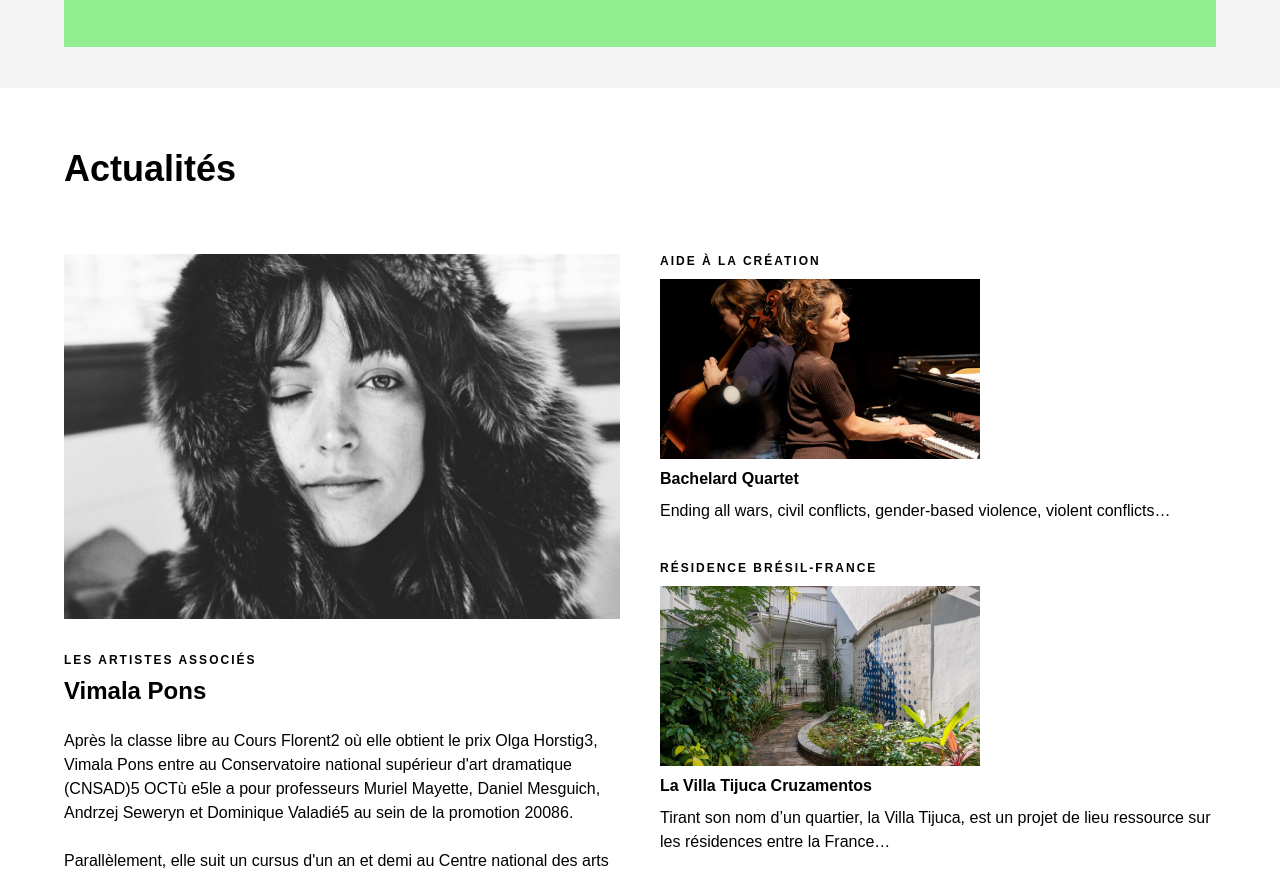
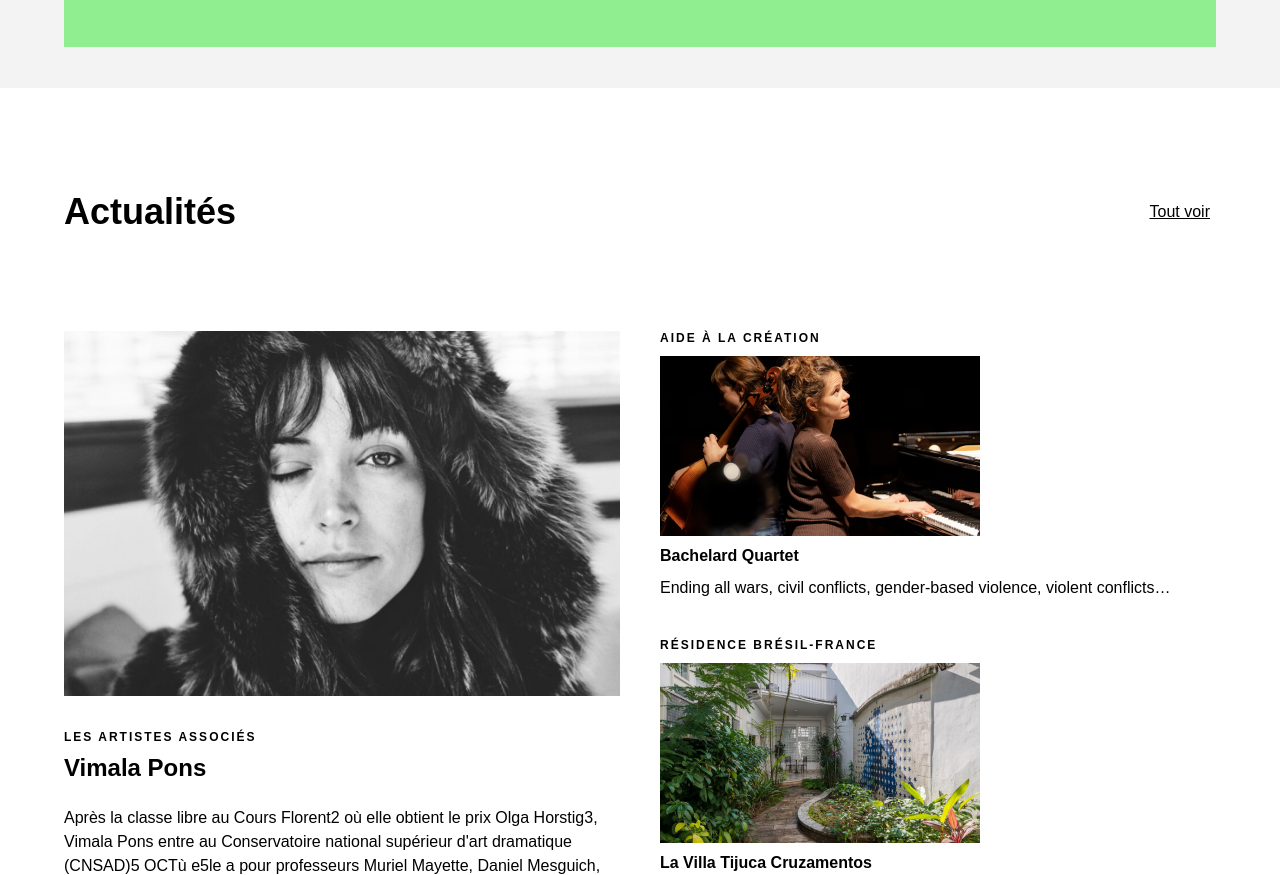
Before and after one commit to arnaudouttier/mc2, a website built with Parcel: page src/pages/homepage.html in a window 1280 px wide. Shown: the part 1218-2093 px from the top of the page. Built offline with nearby package versions, Linux system fonts and the light colour scheme; a web font is replaced by a local one.

Commit message:
nlle beta

```diff
--- a/src/pages/homepage.html
+++ b/src/pages/homepage.html
@@ -11,7 +11,7 @@
 </head>
 
 <body>
-  <div class="bandeau">
+  <div id="bandeau" class="bandeau">
     <div class="bandeau-inner">
       <div class="bandeau-left">
         <h4>Fermé aujourd'hui</h4>
@@ -195,7 +195,13 @@
     <!-- .agenda -->
 
     <section class="news">
-      <h3 class="section-title">Actualités</h3>
+      <div class="news-header">
+        <h3 class="news-section-title">Actualités</h3>
+        <a href="">
+          <button class="btn">Tout voir</button>
+        </a>
+      </div>
+      <!-- news-header -->
 
       <div class="news-grid">
         <section class="news-thumb">
@@ -423,10 +429,12 @@
 
   <footer id="site-footer">
     <div class="to-top">
-      <button class="btn btn-to-top">
-        <img src="../images/icons/icon-to-top.svg" alt="icone vers le haut" />
-        RETOUR HAUT DE PAGE
-      </button>
+      <a href="#bandeau">
+        <button class="btn btn-to-top">
+          <img src="../images/icons/icon-to-top.svg" alt="icone vers le haut" />
+          RETOUR HAUT DE PAGE
+        </button>
+      </a>
     </div>
     <!-- .top-top -->
 
--- a/src/scss/components/_news.scss
+++ b/src/scss/components/_news.scss
@@ -2,22 +2,48 @@
 
 .news {
   display: grid;
-  grid-template-columns: min(90vw , 1320px);
+  grid-template-columns: min(90vw, 1320px);
   justify-content: center;
-  padding: 60px 0 30px 0;
+  padding-top: clamp(
+    61px,
+    calc(3.8125rem + ((1vw - 3.75px) * 4.6009)),
+    110px
+  ); // 375vw to 1440vw
+  padding-bottom: clamp(
+    29px,
+    calc(1.8125rem + ((1vw - 3.75px) * 9.2958)),
+    128px
+  ); // 375vw to 1440vw
   color: #000000;
+}
 
-  /* news global */
+.news-header {
+  display: flex;
+  justify-content: space-between;
+  align-items: center;
+  margin-bottom: clamp(
+    64px,
+    calc(4rem + ((1vw - 3.75px) * 3.7559)),
+    104px
+  ); // 375vw to 1440vw
 
-  .section-title {
-    margin-bottom: 64px;
+  .news-section-title {
     font-weight: 700;
     font-size: 36px;
   }
 
+  button {
+    display: none;
+    font-weight: 400;
+    font-size: 16px;
+    line-height: 24px;
+    color: #000000;
+    text-align: right;
+    text-decoration-line: underline;
+  }
 }
 
-.news-thumb{
+.news-thumb {
   grid-area: news-thumb;
   margin-bottom: 24px;
 
@@ -34,7 +60,7 @@
     font-weight: 400;
     font-size: 16px;
 
-    .news-thumb-details{
+    .news-thumb-details {
       margin-bottom: 24px;
     }
 
@@ -54,13 +80,12 @@
     .news-thumb-resume {
       grid-area: news-resume;
 
-      p{
+      p {
         line-height: 24px;
       }
     }
   }
 }
-
 
 /* news-image-type */
 
@@ -70,33 +95,34 @@
   .news-image-type-item {
     margin-bottom: 38px;
 
-    .news-category, img, .news-title{
+    .news-category,
+    img,
+    .news-title {
       margin-bottom: 11px;
     }
 
-    .news-category{
+    .news-category {
       font-weight: 600;
       font-size: 12px;
       letter-spacing: 2px;
       text-transform: uppercase;
     }
 
-    .news-title{
+    .news-title {
       font-weight: 700;
       font-size: 16px;
     }
 
-    .news-content{
+    .news-content {
       font-weight: 400;
       font-size: 16px;
       line-height: 24px;
     }
-
   }
 }
 
-// btn-news-show-all
-.btn-news-show-all{
+/* btn-news-show-all */
+.btn-news-show-all {
   grid-area: btn-news-show-all;
 }
 
@@ -109,23 +135,25 @@
   .news-text-type-item {
     margin-bottom: 40px;
 
-    .news-category, img, .news-title{
+    .news-category,
+    img,
+    .news-title {
       margin-bottom: 11px;
     }
 
-    .news-category{
+    .news-category {
       font-weight: 600;
       font-size: 12px;
       letter-spacing: 2px;
       text-transform: uppercase;
     }
 
-    .news-title{
+    .news-title {
       font-weight: 700;
       font-size: 16px;
     }
 
-    .news-content{
+    .news-content {
       font-weight: 400;
       font-size: 16px;
       line-height: 24px;
@@ -133,12 +161,12 @@
   }
 }
 
-@media(min-width:768px){
+@media (min-width: 768px) {
   /* news-grid */
 
   .news-grid {
     display: grid;
-  grid-template-columns: repeat(2,1fr);
+    grid-template-columns: repeat(2, 1fr);
     gap: 0px 40px;
     grid-auto-flow: row;
     grid-template-areas:
@@ -147,19 +175,22 @@
       ". news-text-type";
   }
 
-  .btn-news-show-all{
+  .news-header {
+    button {
+      display: block;
+    }
+  }
+
+  .btn-news-show-all {
     display: none;
   }
 
-  .news-text-type{
+  .news-text-type {
     display: block;
   }
-
 }
 
-
-@media(min-width:1440px){
-
+@media (min-width: 1440px) {
   /* news-grid */
 
   .news-grid {
@@ -169,14 +200,13 @@
       "news-thumb news-image-type news-text-type";
   }
 
-  .news-thumb{
+  .news-thumb {
     .news-thumb-content {
       grid-area: news-thumb-content;
       display: flex;
       justify-content: space-between;
 
-
-    .news-thumb-author{
+      .news-thumb-author {
         line-height: 34px;
       }
 
@@ -184,7 +214,6 @@
         grid-area: news-resume;
         padding-top: 39px;
         max-width: 330px;
-
       }
     }
   }
```
Also changed, not shown: dist/pages/homepage.html, src/css/style.css, 3 other files. Lines whose indentation alone changed are shown as unchanged.
